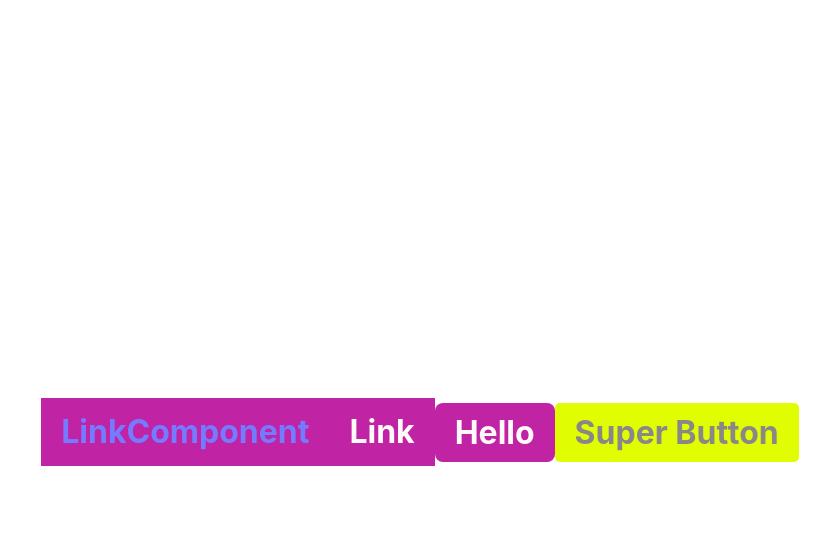
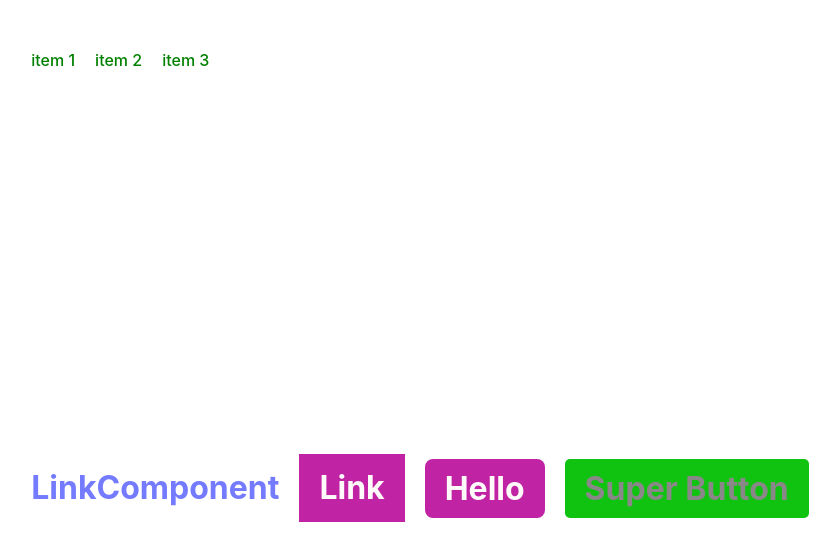
Before and after one commit to ElenaWebDev984/styled-components-project, a React (Vite) app: page / in a window 1280 px wide. Shown: the top 560 px of the page, without its empty margins (220-1060 px from the left). Built offline with nearby package versions, Linux system fonts and the light colour scheme.

Commit message:
add Menu

```diff
--- a/src/App.tsx
+++ b/src/App.tsx
@@ -8,6 +8,14 @@ function App() {
 
   return (
       <div className={"App"}>
+          <Menu>
+              <ul>
+                  <li><a href="">item 1</a></li>
+                  <li><a href="">item 2</a></li>
+                  <li><a href="">item 3</a></li>
+              </ul>
+          </Menu>
+
           <Box>
               <StyledBtn as={Link} href={"#"}>LinkComponent</StyledBtn>
               <StyledBtn as={"a"} href={"#"}>Link</StyledBtn>
@@ -27,12 +35,22 @@ const StyledBtn = styled.button`
     color: snow;
     font-size: 2rem;
     font-weight: bold;
+
+    &:hover {
+        background-color: #0f1cef;
+    }
+
+    &:last-child {
+        background-color: #10c310;
+    }
 `
 
 const Link = styled.a`
     color: #747bff;
     font-size: 2rem;
     font-weight: bold;
+    background-color: transparent;
+    padding: 0;
 `
 
 const SuperButton = styled(StyledBtn)`
@@ -46,4 +64,32 @@ const Box = styled.div`
     display: flex;
     justify-content: center;
     align-items: center;
+    gap: 20px;
+
+    button {
+        cursor: pointer;
+    }
+
+${Link} {
+    cursor: zoom-in;
+}
 `
+
+
+const Menu = styled.nav`
+    ul {
+        list-style: none;
+        padding: 0;
+        display: flex;
+
+        //комбинаторы
+        li > a {
+            color: green;
+        }
+
+        // братский селектор(li, который идет перед li)
+        li + li {
+            margin-left: 20px;
+        }
+    }
+`
```
